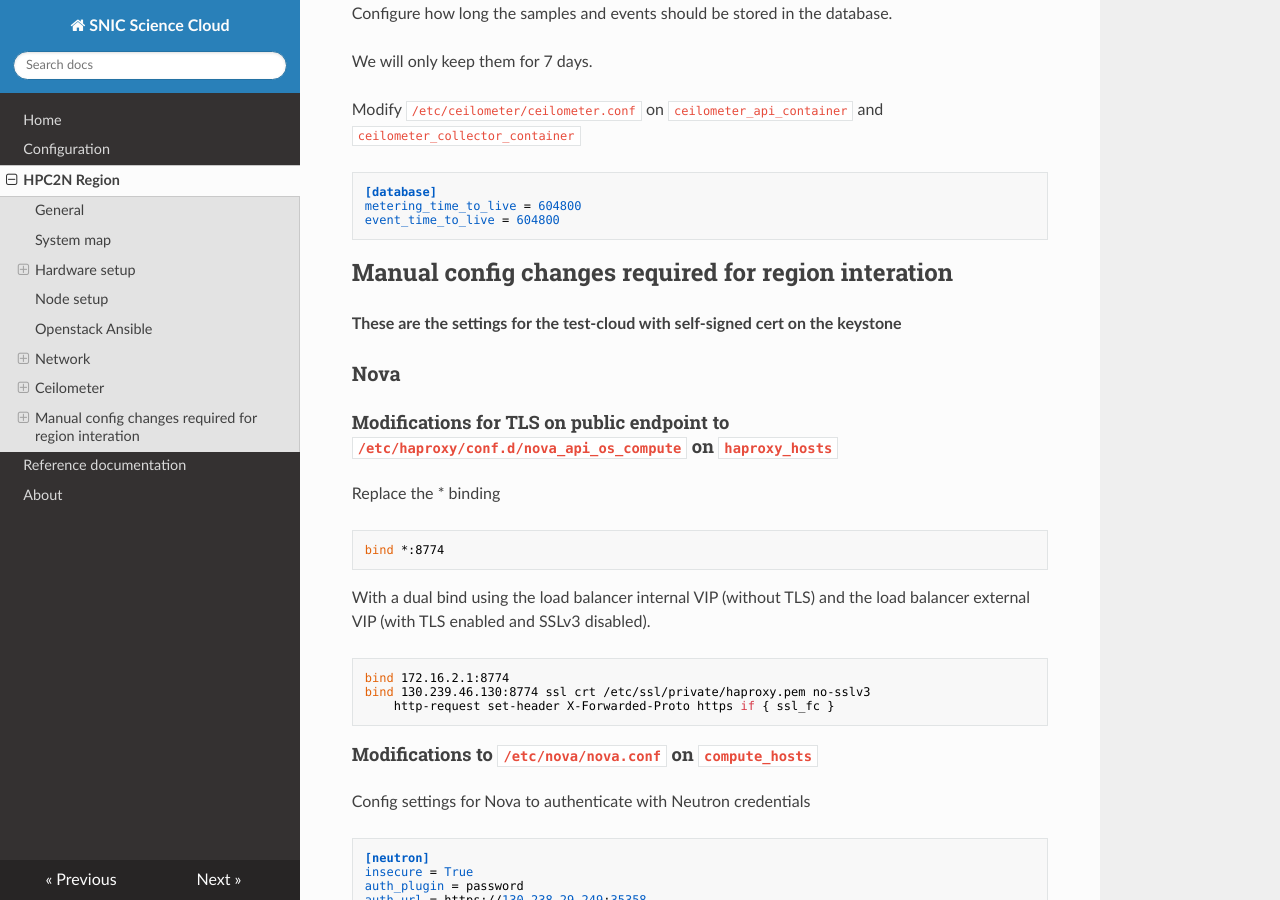
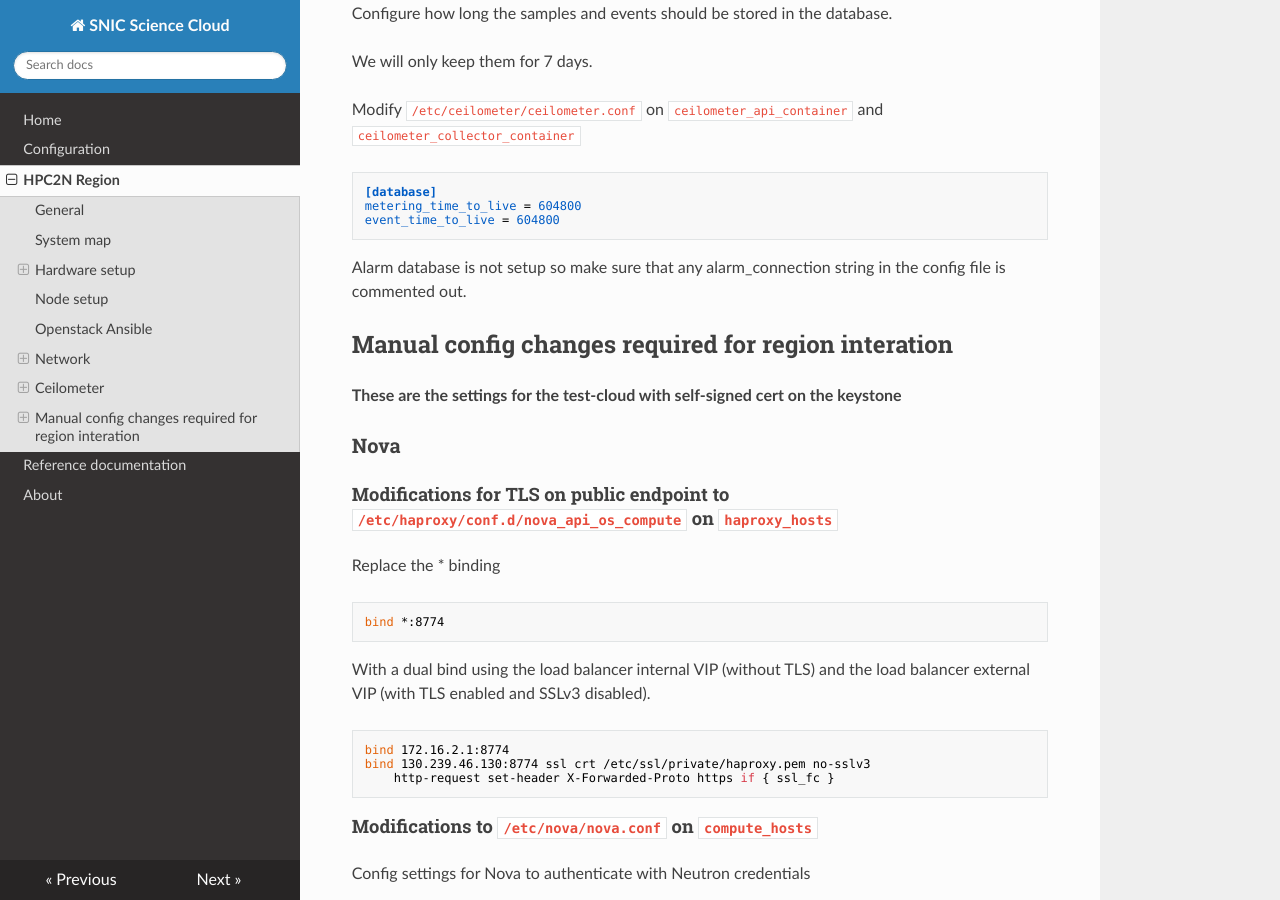
Before and after one commit to SNICScienceCloud/operators-documentation, an MkDocs documentation site: the page built from docs/config_hpc2n.md, in a window 1280 px wide and 900 px high, scrolled down 5510 px. Built offline with MkDocs 1.6.1, drawn with Linux system fonts in a browser that asks for light colours; nearby versions of some CDN libraries; old or Windows-style settings are respelled for this version of MkDocs.

Commit message:
Note about alarm_connection

```diff
--- a/docs/config_hpc2n.md
+++ b/docs/config_hpc2n.md
@@ -262,6 +262,8 @@ Modify `/etc/ceilometer/ceilometer.conf` on `ceilometer_api_container` and `ceil
     [database]
     metering_time_to_live = 604800
     event_time_to_live = 604800
+
+Alarm database is not setup so make sure that any alarm_connection string in the config file is commented out.
 
 ## Manual config changes required for region interation
 
```
